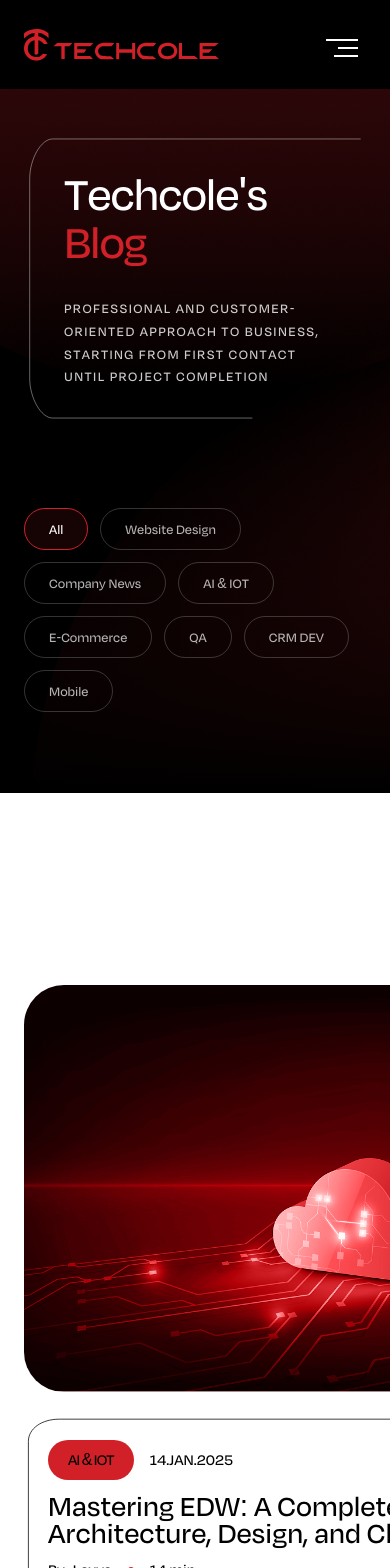
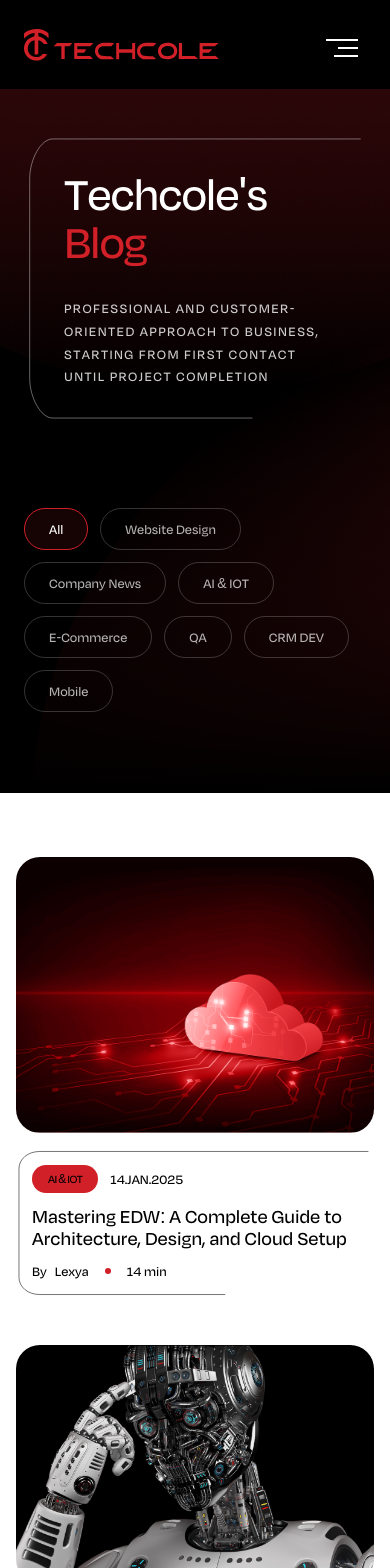
Before and after one commit to Invenzee/techcole-brand-website, a Next.js app: page /blog in a window 390 px wide. Shown: the top 1568 px of the page. Built offline with nearby package versions, Linux system fonts and the light colour scheme.

Commit message:
fix the blog page responsive

```diff
--- a/app/components/MobileMenu.tsx
+++ b/app/components/MobileMenu.tsx
@@ -9,9 +9,9 @@
     { name: "Home", href: "/" },
     { name: "About", href: "/about" },
     { name: "Services", href: "#" },
-    { name: "Projects", href: "#" },
-    { name: "Portfolio", href: "#" },
-    { name: "Contact", href: "#" },
+    { name: "Portfolio", href: "/portfolio" },
+    { name: "Blog", href: "/blog" },
+    { name: "Contact", href: "/contact" },
 ];
 
 const servicesList = [
--- a/app/components/blog/BlogGrid.tsx
+++ b/app/components/blog/BlogGrid.tsx
@@ -33,7 +33,7 @@
         categoryColor: 'red',
         hasGlow: true,
         variant: 'large',
-        containerClass: "col-span-12 md:col-span-8 md:row-span-2 mt-24"
+        containerClass: "col-span-12 md:col-span-8 md:row-span-2 md:mt-24"
     },
     {
         id: 2,
@@ -69,7 +69,7 @@
         image: "/blog/post-3.png",
         categoryColor: 'gray',
         variant: 'small',
-        containerClass: "col-span-12 md:col-span-4 -mt-24"
+        containerClass: "col-span-12 md:col-span-4 md:-mt-24"
     },
     {
         id: 6,
@@ -100,9 +100,9 @@
 
 export default function BlogGrid() {
     return (
-        <section className="bg-white py-24 px-6 relative z-10 overflow-hidden">
+        <section className="bg-white py-16 md:py-24 px-4 md:px-6 relative z-10 overflow-hidden">
             <div className="max-w-[1240px] mx-auto">
-                <div className="grid grid-cols-12 gap-x-12 gap-y-16 grid-flow-row-dense">
+                <div className="grid grid-cols-12 gap-x-6 md:gap-x-12 gap-y-12 md:gap-y-16 grid-flow-row-dense">
                     {blogPosts.map((post) => (
                         <div key={post.id} className={post.containerClass}>
                             <BlogCard post={post} variant={post.variant} />
@@ -110,7 +110,7 @@
                     ))}
                 </div>
 
-                <div className="mt-28 flex justify-center">
+                <div className="mt-16 md:mt-28 flex justify-center">
                     <Button link="" text="Load More" className="!bg-primary text-white !p-3" transitionClassName="!via-white/30" icon={ArrowRight} />
                 </div>
             </div>
@@ -151,11 +151,11 @@
         <motion.div
             initial={{ opacity: 0, y: 30 }}
             whileInView={{ opacity: 1, y: 0 }}
-            viewport={{ once: true, margin: "-100px" }}
+            viewport={{ once: true, margin: "-50px" }}
             transition={{ duration: 0.8 }}
             className="group cursor-pointer flex flex-col w-full"
         >
-            <div className={`relative w-full overflow-hidden rounded-[40px] mb-6 ${variant === 'large' ? 'aspect-[1.3/1]' : 'aspect-[1.5/1]'}`}>
+            <div className={`relative w-full overflow-hidden rounded-[24px] md:rounded-[40px] mb-4 md:mb-6 ${variant === 'large' ? 'aspect-[1.3/1]' : 'aspect-[1.5/1]'}`}>
                 <Image
                     src={post.image}
                     alt={post.title}
@@ -165,7 +165,7 @@
                 <div className={`absolute inset-0 transition-opacity duration-700 ${post.hasGlow ? 'bg-primary/5 opacity-40 mix-blend-overlay' : 'bg-black/10 opacity-60 group-hover:opacity-0'}`} />
             </div>
 
-            <div className="relative p-6">
+            <div className="relative p-4 md:p-6">
                 <svg
                     className="absolute inset-0 w-full h-full pointer-events-none"
                     viewBox="0 0 600 300"
@@ -183,26 +183,28 @@
                 </svg>
 
                 <div className="relative z-10 flex flex-col">
-                    <div className="flex items-center gap-4 mb-3">
-                        <span className={`px-5 py-2 rounded-full text-md font-medium uppercase tracking-tighter transition-all duration-300 group-hover:shadow-[0_4px_15px_rgba(209,32,39,0.3)] ${post.categoryColor === 'red' ? 'bg-primary text-black' : 'bg-neutral-800/10 text-neutral-600'
+                    <div className="flex items-center gap-3 md:gap-4 mb-3">
+                        <span className={`px-4 py-1.5 md:px-5 md:py-2 rounded-full text-xs md:text-md font-medium uppercase tracking-tighter transition-all duration-300 group-hover:shadow-[0_4px_15px_rgba(209,32,39,0.3)] ${post.categoryColor === 'red' ? 'bg-primary text-black' : 'bg-neutral-800/10 text-neutral-600'
                             }`}>
                             {post.category}
                         </span>
-                        <span className="text-md font-medium text-black uppercase">
+                        <span className="text-sm md:text-md font-medium text-black uppercase">
                             {post.date}
                         </span>
                     </div>
 
-                    <h3 className={`font-medium text-black leading-[.9] mb-3 transition-colors duration-300 group-hover:text-primary ${variant === 'large' ? 'text-3xl lg:text-[42px]' : 'text-2xl lg:text-[28px]'
+                    <h3 className={`font-medium text-black leading-[1.1] md:leading-[.9] mb-3 transition-colors duration-300 group-hover:text-primary break-words ${variant === 'large'
+                        ? 'text-xl sm:text-2xl md:text-3xl lg:text-[42px]'
+                        : 'text-lg sm:text-xl md:text-2xl lg:text-[28px]'
                         }`}>
                         {post.title}
                     </h3>
 
                     <div className="mt-auto flex items-center gap-2">
-                        <span className="text-md font-medium text-black">By</span>
-                        <span className="text-md font-medium text-black">{post.author.replace('By ', '')}</span>
+                        <span className="text-sm md:text-md font-medium text-black">By</span>
+                        <span className="text-sm md:text-md font-medium text-black">{post.author.replace('By ', '')}</span>
                         <div className="w-1.5 h-1.5 rounded-full bg-primary mx-2" />
-                        <span className="text-md font-medium text-black">{post.readTime}</span>
+                        <span className="text-sm md:text-md font-medium text-black">{post.readTime}</span>
                     </div>
                 </div>
             </div>
```
